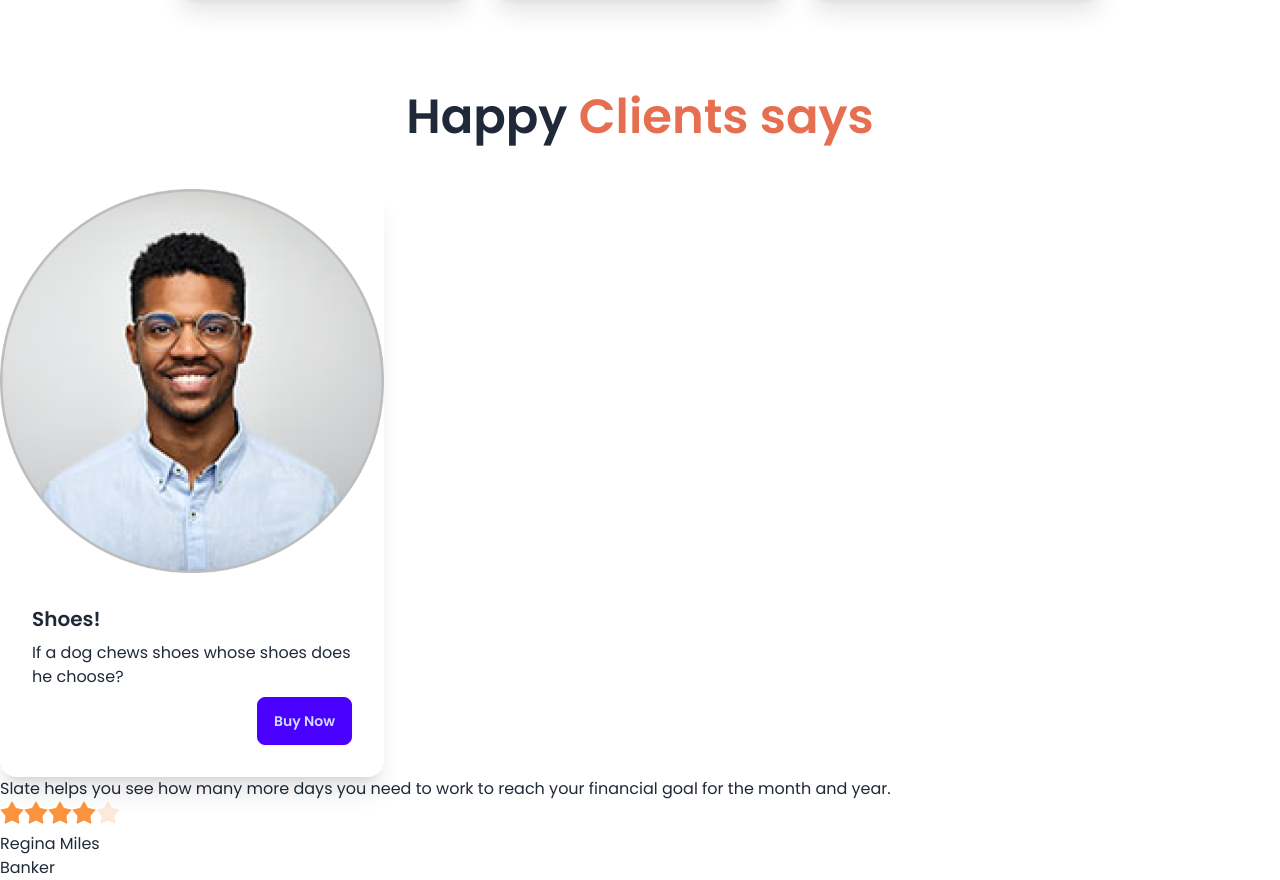
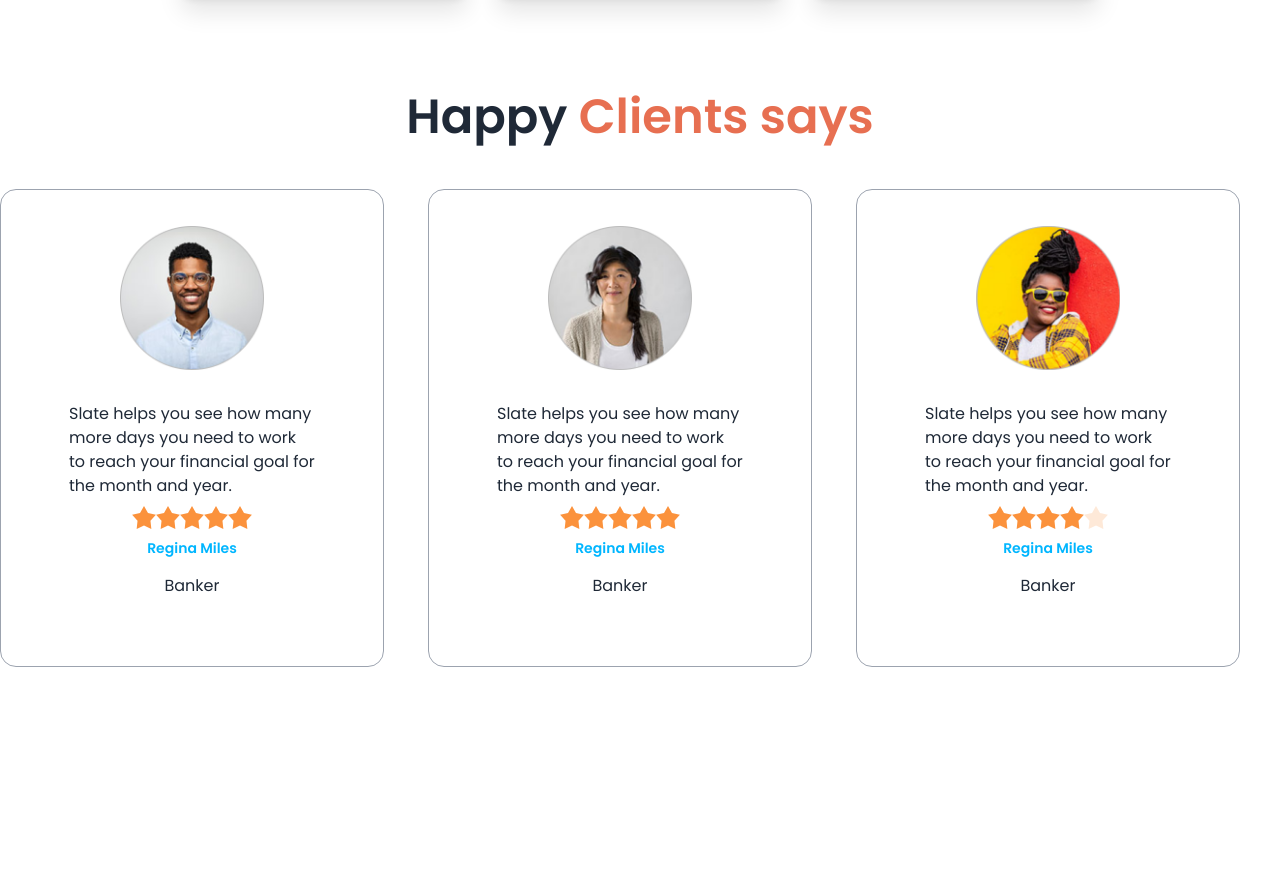
Before and after one commit to Shohel310/biker-zone, a plain HTML site: page index.html in a window 1280 px wide. Shown: the part 1689-2569 px from the top of the page. After the commit the page ends 2356 px from the top, so only its background shows below. Drawn offline with nearby package versions, Linux system fonts and the light colour scheme.

Commit message:
happy clients added

```diff
--- a/index.html
+++ b/index.html
@@ -191,34 +191,72 @@
         </section>
         <!--Happy client says-->
         <section>
-          <div>
-            <h3 class="text-5xl font-semibold mb-12 text-center">Happy <span class="text-bike-primary">Clients says</span></h3>
+          <h3 class="text-5xl font-semibold mb-12 text-center">Happy <span class="text-bike-primary">Clients says</span></h3>
+        <div class="grid grid-cols-1 md:grid-cols-2 lg:grid-cols-3 gap-1">
             <!--first-->
             <div>
-              <div class="card w-96 bg-base-100 shadow-xl">
-                <figure><img src="./images/others/user-1.png" alt="Shoes" /></figure>
+              <div class="card w-96 bg-base-100 p-9 border border-gray-400">
+                <figure><img class="w-36" src="./images/others/user-1.png" alt="Shoes" /></figure>
                 <div class="card-body">
-                  <h2 class="card-title">Shoes!</h2>
-                  <p>If a dog chews shoes whose shoes does he choose?</p>
-                  <div class="card-actions justify-end">
-                    <button class="btn btn-primary">Buy Now</button>
+                  <p>Slate helps you see how many more days you need to work to reach your financial goal for the month and year.</p>
+                  <div class="rating justify-center">
+                    <input type="radio" name="rating-2" class="mask mask-star-2 bg-orange-400" />
+                    <input type="radio" name="rating-2" class="mask mask-star-2 bg-orange-400" />
+                    <input type="radio" name="rating-2" class="mask mask-star-2 bg-orange-400" />
+                    <input type="radio" name="rating-2" class="mask mask-star-2 bg-orange-400" checked />
+                    <input type="radio" name="rating-2" class="mask mask-star-2 bg-orange-400" />
+                  </div>
+                  <div class="text-center space-y-4">
+                    <h2 class="text-sm font-semibold text-info">Regina Miles</h2>
+                    <p>Banker</p>
                   </div>
                 </div>
               </div>
             </div>
-            <p>Slate helps you see how many more days you need to work to reach your financial goal for the month and year.</p>
-            <div class="rating">
-              <input type="radio" name="rating-2" class="mask mask-star-2 bg-orange-400" />
-              <input type="radio" name="rating-2" class="mask mask-star-2 bg-orange-400" />
-              <input type="radio" name="rating-2" class="mask mask-star-2 bg-orange-400" />
-              <input type="radio" name="rating-2" class="mask mask-star-2 bg-orange-400" checked />
-              <input type="radio" name="rating-2" class="mask mask-star-2 bg-orange-400" />
+            <!--first ends-->
+            <!--Second-->
+            <div>
+              <div class="card w-96 bg-base-100 p-9 border border-gray-400">
+                <figure><img class="w-36" src="./images/others/user-2.png" alt="Shoes" /></figure>
+                <div class="card-body">
+                  <p>Slate helps you see how many more days you need to work to reach your financial goal for the month and year.</p>
+                  <div class="rating justify-center">
+                    <input type="radio" name="rating-2" class="mask mask-star-2 bg-orange-400" />
+                    <input type="radio" name="rating-2" class="mask mask-star-2 bg-orange-400" />
+                    <input type="radio" name="rating-2" class="mask mask-star-2 bg-orange-400" />
+                    <input type="radio" name="rating-2" class="mask mask-star-2 bg-orange-400" checked />
+                    <input type="radio" name="rating-2" class="mask mask-star-2 bg-orange-400" />
+                  </div>
+                  <div class="text-center space-y-4">
+                    <h2 class="text-sm font-semibold text-info">Regina Miles</h2>
+                    <p>Banker</p>
+                  </div>
+                </div>
+              </div>
             </div>
-            <h2>Regina Miles
-            </h2>
-            <h2>Banker</h2>
+            <!--Second ends-->
+            <!--Third starts-->
+            <div>
+              <div class="card w-96 bg-base-100 p-9 border border-gray-400">
+                <figure><img class="w-36" src="./images/others/user-3.png" alt="Shoes" /></figure>
+                <div class="card-body">
+                  <p>Slate helps you see how many more days you need to work to reach your financial goal for the month and year.</p>
+                  <div class="rating justify-center">
+                    <input type="radio" name="rating-2" class="mask mask-star-2 bg-orange-400" />
+                    <input type="radio" name="rating-2" class="mask mask-star-2 bg-orange-400" />
+                    <input type="radio" name="rating-2" class="mask mask-star-2 bg-orange-400" />
+                    <input type="radio" name="rating-2" class="mask mask-star-2 bg-orange-400" checked />
+                    <input type="radio" name="rating-2" class="mask mask-star-2 bg-orange-400" />
+                  </div>
+                  <div class="text-center space-y-4">
+                    <h2 class="text-sm font-semibold text-info">Regina Miles</h2>
+                    <p>Banker</p>
+                  </div>
+                </div>
+              </div>
+            </div>
+            <!--Third ends-->
           </div>
-          <!--first ends-->
         </section>
     </main>
 </body>
```
